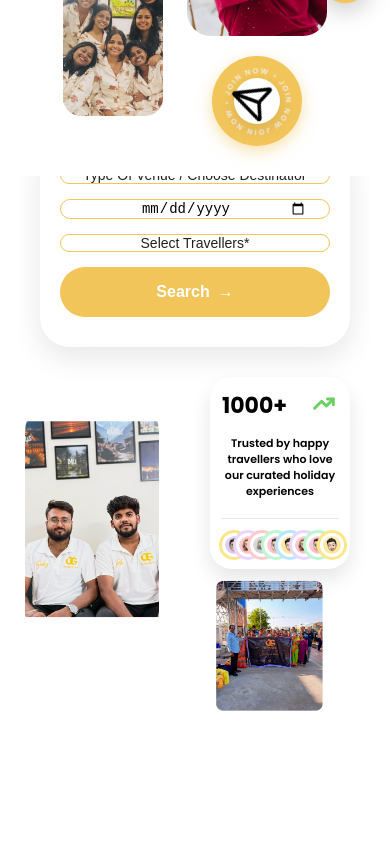
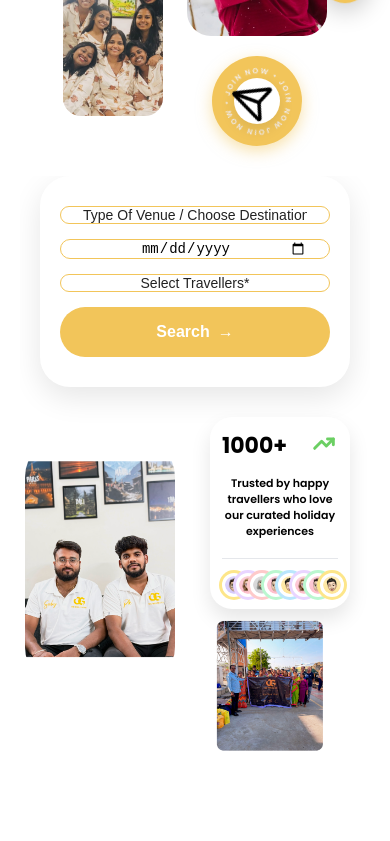
Before and after one commit to veeriaperumal/OG_Holidays, a React (Vite) app: page / in a window 390 px wide. Shown: the part 820-1661 px from the top of the page. Built offline with nearby package versions, Linux system fonts and the light colour scheme.

Commit message:
New Changes

```diff
--- a/src/Pages/Home.css
+++ b/src/Pages/Home.css
@@ -1726,7 +1726,7 @@ html {
     flex-direction: column;
     width: 100%;
     max-width: 400px;
-    margin: -100px auto 50px;
+    margin: -60px auto 50px;
     padding: 30px 20px;
     border-radius: 30px;
     gap: 15px;
@@ -1759,13 +1759,13 @@ html {
 
 /* Top Left Image */
   .about-main-img {
-    width: 100%;
+    width: 150px;
     height: 250px;
     margin-left: 0;
     position: static;
     object-fit: cover;
     margin-left: -15px;
-    border-radius: 35px;
+    border-radius: 40px;
     grid-column: 1;
     grid-row: 1;
   }
@@ -1800,6 +1800,7 @@ html {
 
   /* 4. CONTENT ADJUSTMENTS */
   .home-about-right {
+    margin-top: -50px;
     width: 100%;
   }
 
```
